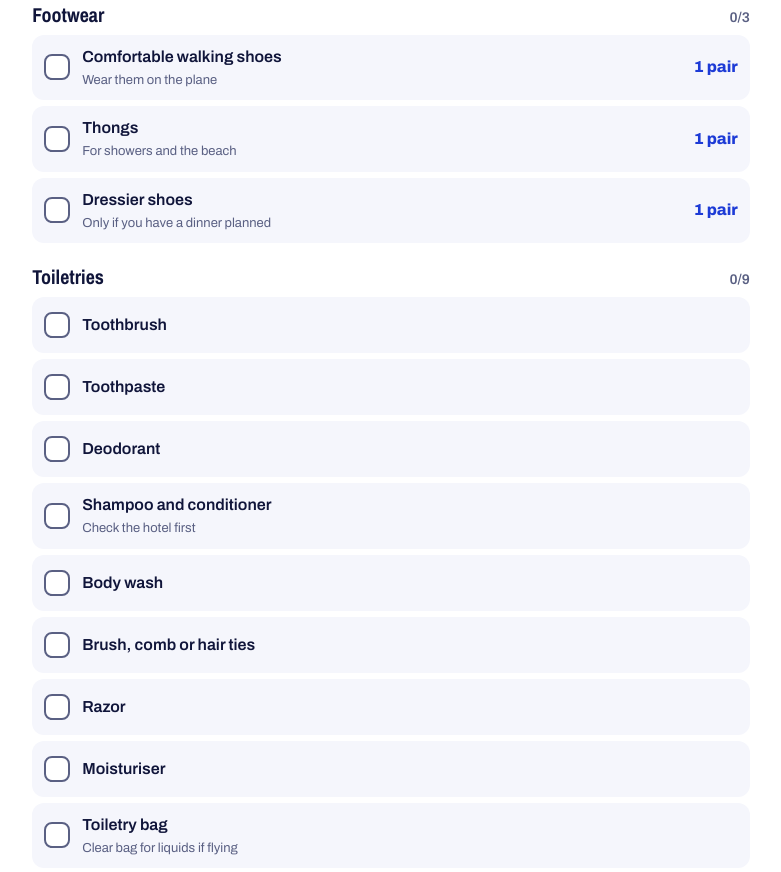
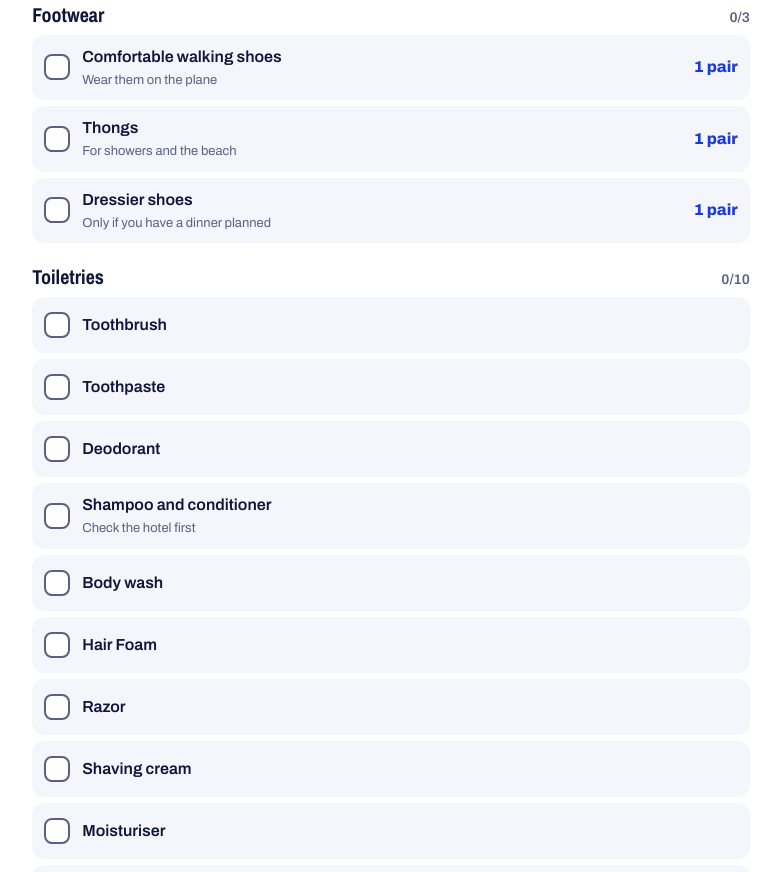
Before and after one commit to Vrufuss/STG, a plain HTML site: page index.html in a window 1280 px wide. Shown: the part 706-1578 px from the top of the page, without its empty margins (459-1240 px from the left). Drawn offline with nearby package versions, Linux system fonts and the light colour scheme.

Commit message:
Swap brush for hair foam, add razor and shaving cream
Co-Authored-By: Claude Opus 5.5 <noreply@anthropic.com>
Claude-Session: https://claude.ai/code/session_01Kda5Vfz8JsdyB9guXzbnLe

```diff
--- a/index.html
+++ b/index.html
@@ -264,8 +264,9 @@ ul{list-style:none;margin:0;padding:0;display:grid;gap:6px}
     toiletries.push(item('deodorant', 'Deodorant', null, travelNote));
     toiletries.push(item('shampoo', 'Shampoo and conditioner', null, short ? 'Travel-size, or use the hotel\'s' : 'Check the hotel first'));
     toiletries.push(item('body-wash', 'Body wash', null, travelNote));
-    toiletries.push(item('hair-items', 'Brush, comb or hair ties', null, null));
-    if (!short) toiletries.push(item('razor', 'Razor', null, null));
+    toiletries.push(item('hair-foam', 'Hair Foam', null, travelNote));
+    toiletries.push(item('razor', 'Razor', null, null));
+    toiletries.push(item('shaving-cream', 'Shaving cream', null, travelNote));
     if (w === 'hot' || swim) toiletries.push(item('sunscreen', 'SPF50+ sunscreen', null, 'Reapply every 2 hours'));
     if (w === 'cold') {
       toiletries.push(item('lip-balm', 'Lip balm', null, null));
```
